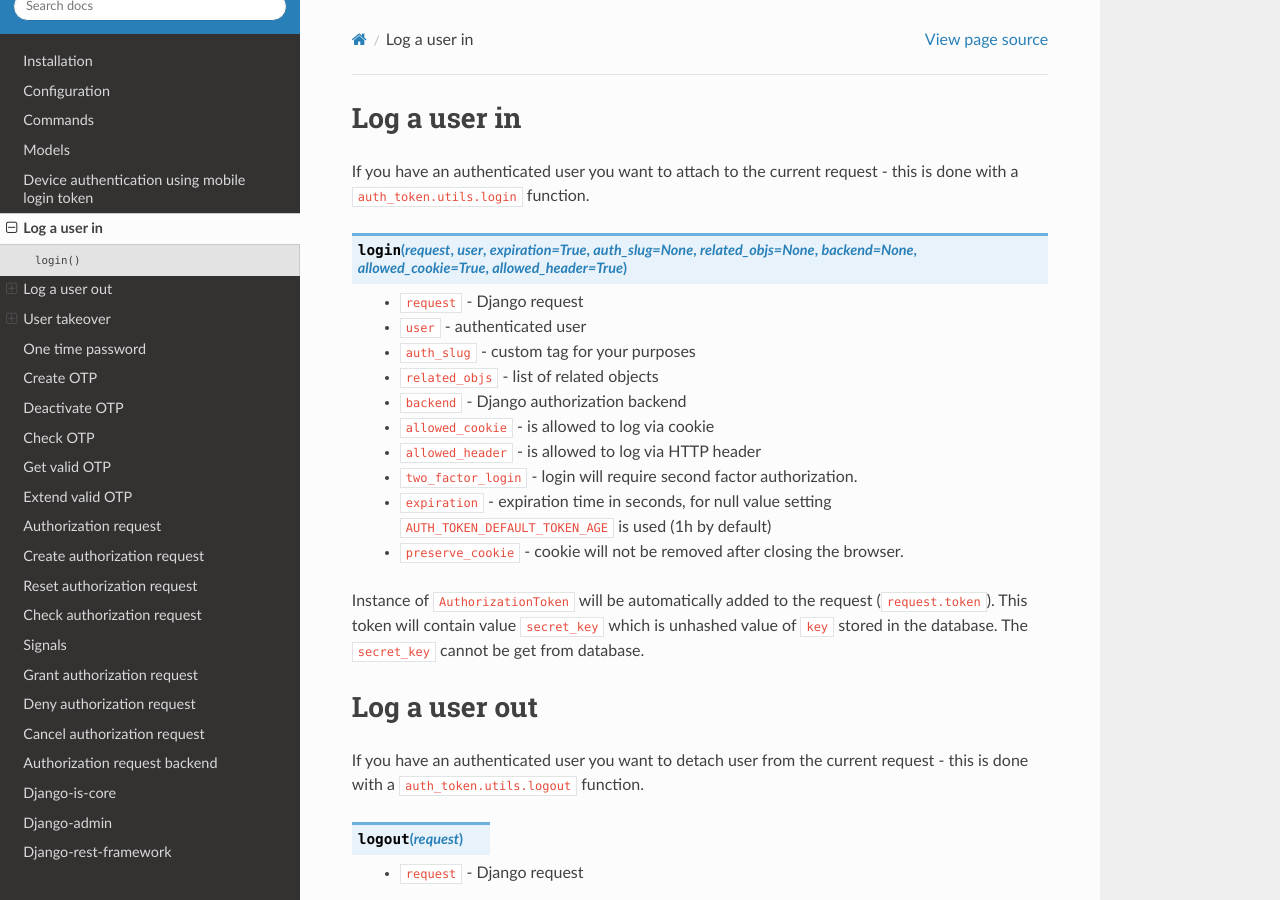
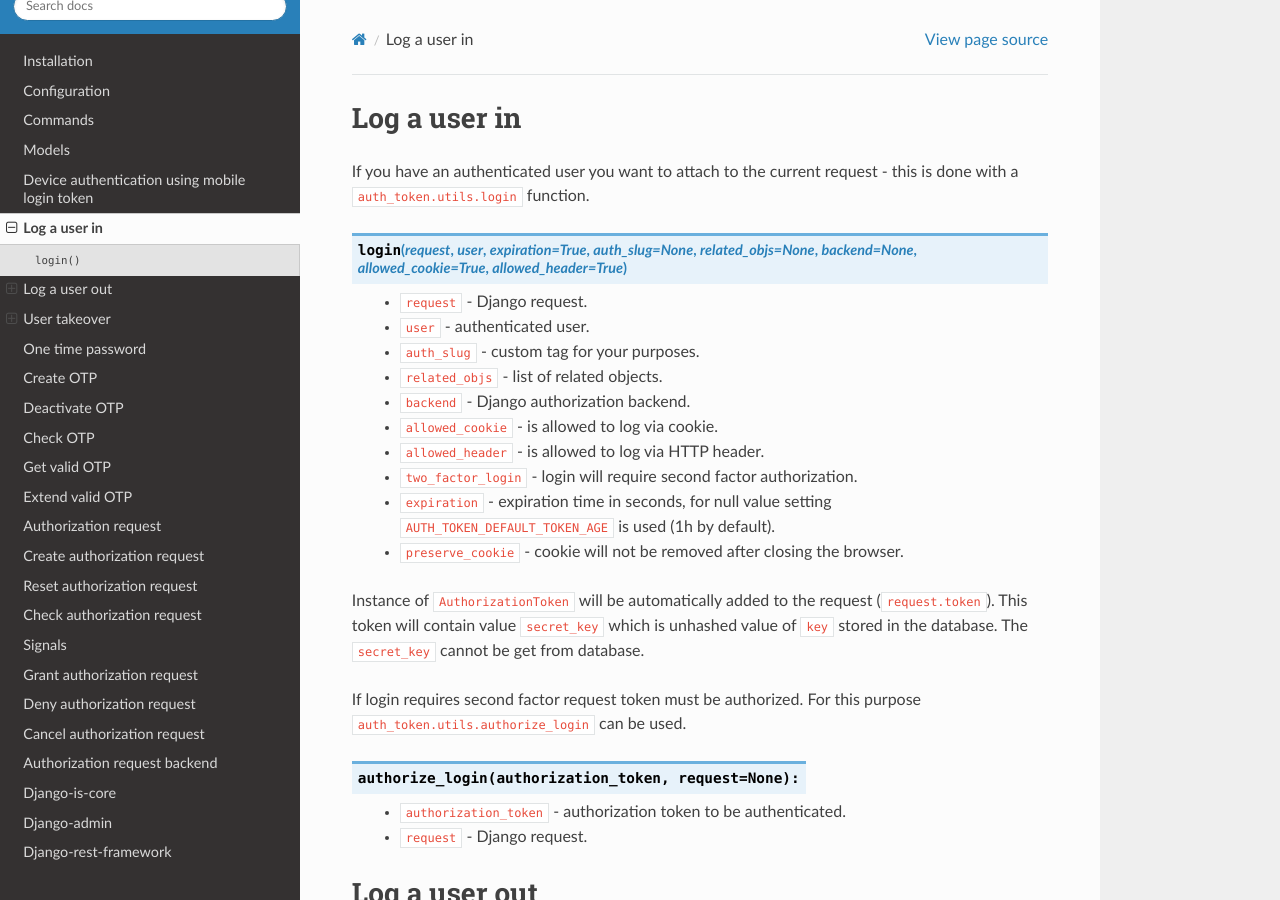
Before and after one commit to druids/django-auth-token, a Sphinx documentation site: the page built from docs/helpers.rst, in a window 1280 px wide and 900 px high. Built offline with Sphinx 7.4.7 and the Read the Docs theme 2.0.0, drawn with Linux system fonts in a browser that asks for light colours.

Commit message:
Fixed auth token 2FA settings

```diff
--- a/docs/helpers.rst
+++ b/docs/helpers.rst
@@ -9,18 +9,25 @@ If you have an authenticated user you want to attach to the current request
 
 .. function:: login(request, user, expiration=True, auth_slug=None, related_objs=None, backend=None, allowed_cookie=True, allowed_header=True)
 
-  * ``request`` - Django request
-  * ``user`` - authenticated user
-  * ``auth_slug`` - custom tag for your purposes
-  * ``related_objs`` - list of related objects
-  * ``backend`` - Django authorization backend
-  * ``allowed_cookie`` - is allowed to log via cookie
-  * ``allowed_header`` - is allowed to log via HTTP header
+  * ``request`` - Django request.
+  * ``user`` - authenticated user.
+  * ``auth_slug`` - custom tag for your purposes.
+  * ``related_objs`` - list of related objects.
+  * ``backend`` - Django authorization backend.
+  * ``allowed_cookie`` - is allowed to log via cookie.
+  * ``allowed_header`` - is allowed to log via HTTP header.
   * ``two_factor_login`` - login will require second factor authorization.
-  * ``expiration`` - expiration time in seconds, for null value setting ``AUTH_TOKEN_DEFAULT_TOKEN_AGE`` is used (1h by default)
+  * ``expiration`` - expiration time in seconds, for null value setting ``AUTH_TOKEN_DEFAULT_TOKEN_AGE`` is used (1h by default).
   * ``preserve_cookie`` - cookie will not be removed after closing the browser.
 
 Instance of ``AuthorizationToken`` will be automatically added to the request (``request.token``). This token will contain value ``secret_key`` which is unhashed value of ``key`` stored in the database. The ``secret_key`` cannot be get from database.
+
+If login requires second factor request token must be authorized. For this purpose ``auth_token.utils.authorize_login`` can be used.
+
+.. function:: authorize_login(authorization_token, request=None):
+
+  * ``authorization_token`` - authorization token to be authenticated.
+  * ``request`` - Django request.
 
 
 Log a user out
```
Also changed, not shown: 3 other files.
